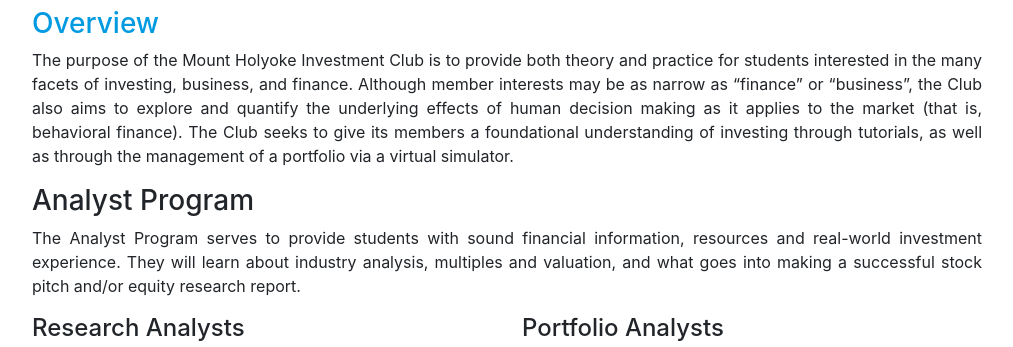
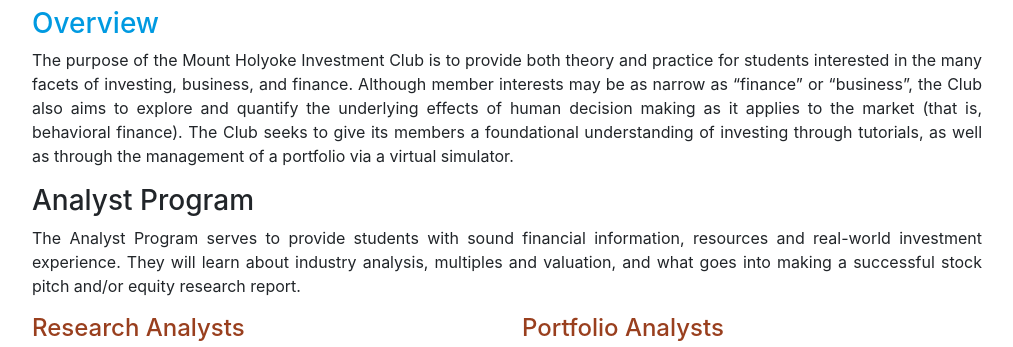
Before and after one commit to mhcwib/mhcwib.github.io, a plain HTML site: page investments.html in a window 1280 px wide. Shown: the part 366-713 px from the top of the page, without its empty margins (133-1146 px from the left). Drawn offline with nearby package versions, Linux system fonts and the light colour scheme.

Commit message:
updated heading colors

```diff
--- a/investments.html
+++ b/investments.html
@@ -47,11 +47,11 @@
      </div>
       <div class="row">
          <div class="col-lg-6">
-            <h4>Research Analysts</h4>
+            <h4 style="color:#993F1E">Research Analysts</h4>
 <p>These students will analyze potential investments, and present their findings to the club as stock pitches. Ideal for students who are interested in financial modeling, learning about companies and industries and figuring out how to identify key information that determines a company's future prospects.</p>
          </div>
          <div class="col-lg-6">
-            <h4>Portfolio Analysts</h4>
+            <h4 style="color:#993F1E">Portfolio Analysts</h4>
             <p>Portfolio analysts will monitor 1 stock in the portfolio. They will follow share prices, quarterly earnings reports, industry trends. Can build models, presentation decks, and research reports for their company. This is ideal for students who look for something a little slower paced.</p>
          </div>
       </div>
```
